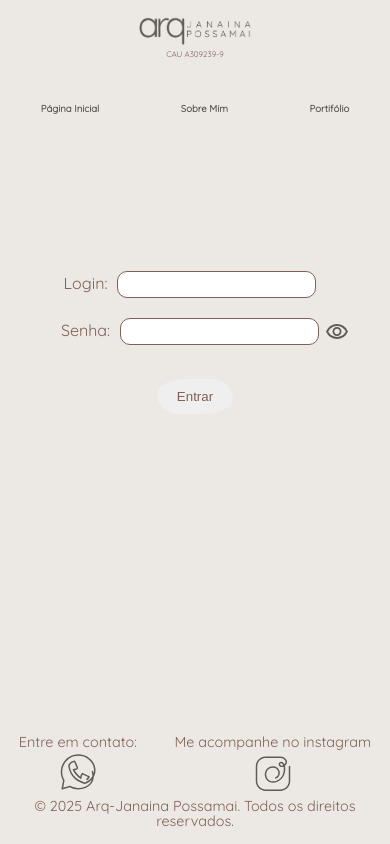
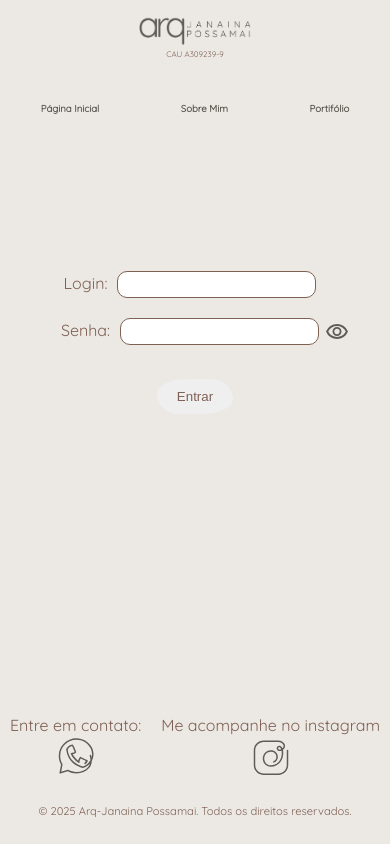
Before and after one commit to daniielsouz/arq-projeto, a React (Vite) app in the folder frontend/: page /login in a window 390 px wide. Built offline with nearby package versions, Linux system fonts and the light colour scheme.

Commit message:
Ajusta a sintaxe

```diff
--- a/frontend/src/components/footer/footer.module.css
+++ b/frontend/src/components/footer/footer.module.css
@@ -30,12 +30,16 @@ footer {
   transform: translateY(-0.4em);
 }
 
+.footerText{
+  padding: 2em 0 1em ;
+}
+
 @media(max-width: 480px) {
   .imgFooter {
     width: 3em;
   }
 
-  footer p {
-    font-size: 0.9em;
+  .footerText {
+    font-size: 0.7em;
   }
 }
--- a/frontend/src/components/footer/index.jsx
+++ b/frontend/src/components/footer/index.jsx
@@ -35,7 +35,7 @@ function Footer() {
           </a>
         </div>
       </div>
-      <p>&copy; {new Date().getFullYear()} Arq-Janaina Possamai. Todos os direitos reservados.</p>
+      <p className={style.footerText}>&copy; {new Date().getFullYear()} Arq-Janaina Possamai. Todos os direitos reservados.</p>
     </footer>
   );
 }
--- a/frontend/src/components/toast/Toast.jsx
+++ b/frontend/src/components/toast/Toast.jsx
@@ -3,7 +3,7 @@ import style from './toast.module.css';
 
 function Toast({ message, type = 'info', onClose }) {
   useEffect(() => {
-    if (!onClose) return; // se onClose não foi passado, não faz nada
+    if (!onClose) return;
 
     const timer = setTimeout(() => {
       onClose();
--- a/frontend/src/components/toast/toast.module.css
+++ b/frontend/src/components/toast/toast.module.css
@@ -14,8 +14,6 @@
   z-index: 9999;
   pointer-events: none;
 }
-
-
 
 .success,.info {
   background-color: var(--text-nav-color);
--- a/frontend/src/pages/login/login.module.css
+++ b/frontend/src/pages/login/login.module.css
@@ -31,6 +31,3 @@
   align-items: center;
   justify-content: center;
 }
-
-.imgVisibility {
-}
--- a/frontend/src/pages/projeto/projeto.module.css
+++ b/frontend/src/pages/projeto/projeto.module.css
@@ -63,9 +63,6 @@
   box-shadow: 0 0 20px rgba(0, 0, 0, 0.5);
 }
 
-/* ---------- Responsividade ---------- */
-
-/* Tablets e telas médias */
 @media (max-width: 768px) {
   .title {
     font-size: 20px;
@@ -82,7 +79,6 @@
     border-radius: 40px 15px;
   }
 }
-
 
 @media (max-width: 480px) {
   .title {
```
